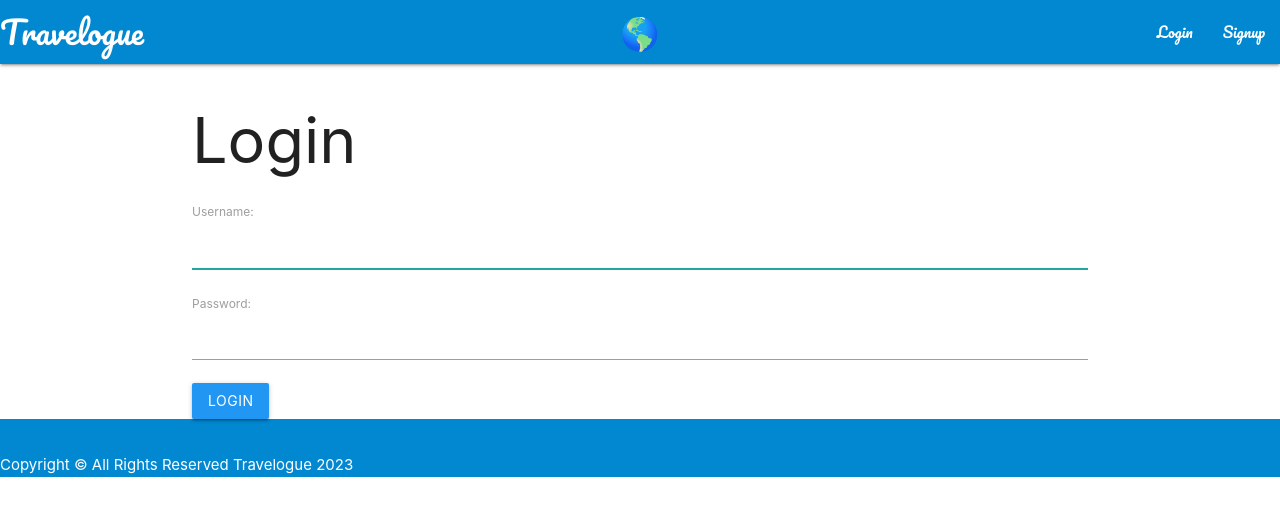
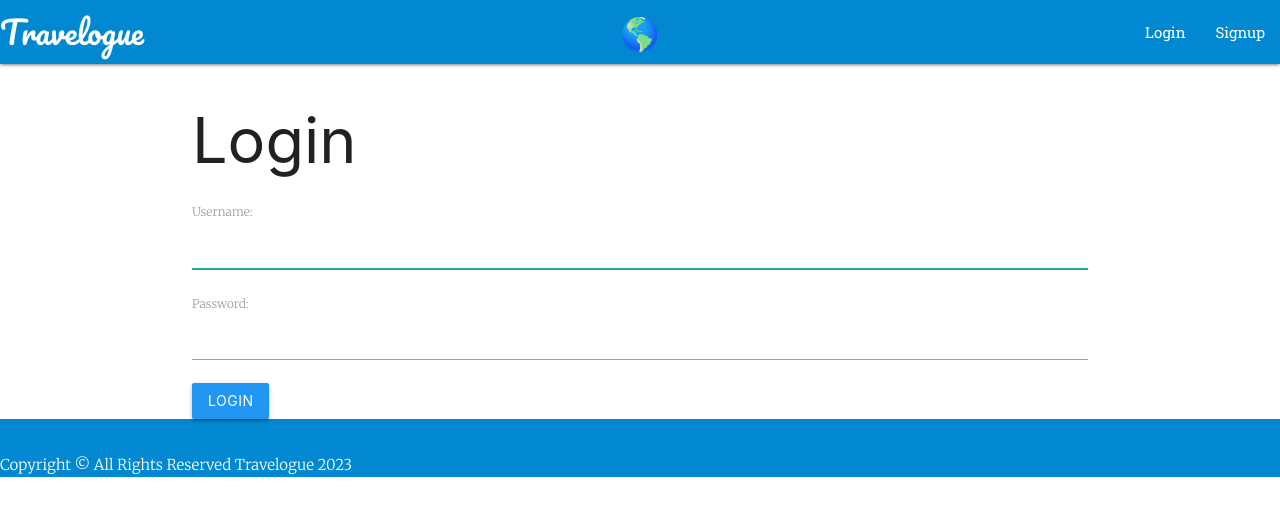
Before and after one commit to zacksigel/travelogue, a Django app: a page that uses main_app/templates/base.html in a window 1280 px wide. Shown: the top 516 px of the page. Run offline with Django 4.2, Linux system fonts and the light colour scheme.

Commit message:
more css fixes

```diff
--- a/main_app/static/css/style.css
+++ b/main_app/static/css/style.css
@@ -21,5 +21,14 @@
 }
 
 li {
-    font-family: 'Pacifico', cursive;
+    font-family: 'Roboto Slab', serif;
 }
+
+p {
+    font-family: 'Merriweather', serif;
+}
+
+.username {
+    font-family: 'Merriweather', serif;
+    font-weight: 800;
+}
--- a/main_app/templates/base.html
+++ b/main_app/templates/base.html
@@ -11,7 +11,8 @@
     <script src="https://cdnjs.cloudflare.com/ajax/libs/materialize/1.0.0/js/materialize.min.js"></script>
     <link rel="preconnect" href="https://fonts.googleapis.com">
     <link rel="preconnect" href="https://fonts.gstatic.com" crossorigin>
-    <link href="https://fonts.googleapis.com/css2?family=Pacifico&display=swap" rel="stylesheet">
+    <link href="https://fonts.googleapis.com/css2?family=Merriweather:wght@300&family=Pacifico&family=Roboto+Slab&display=swap" rel="stylesheet">
+
 
     {% block title %}
     <title>Travelogue</title>
--- a/main_app/templates/cities/index.html
+++ b/main_app/templates/cities/index.html
@@ -11,7 +11,7 @@
         <div class="card large" id="cardy">
             <div class="card-content">
                 {% for photo in city.photo_set.all %}
-                <img class="responsive-img card-panel" src="{{ photo.url }}">
+                <a href="{% url 'detail' city.id %}"><img class="responsive-img card-panel" src="{{ photo.url }}"></a>
                 {% empty %}
                 <div class="card-panel teal-text center-align">No Photos Uploaded</div>
                 {% endfor %}
@@ -21,7 +21,7 @@
     <div class="col s10 m3">
         <div class="card large" id="cardy2">
             <div class="card-content">
-                <span>👤 <a href="{% url 'userprofile' city.user.id %}">{{city.user}}</a></span>
+                <span class="username">👤 <a href="{% url 'userprofile' city.user.id %}">{{city.user}}</a></span>
                 <p><span>📍 <a href="{% url 'detail' city.id %}">{{city.city}}, {{city.country.name}}</a></span></p>
                 <p>🗓 {{city.date}}</p>
                 <p><hr></p>
--- a/main_app/templates/cities/user.html
+++ b/main_app/templates/cities/user.html
@@ -12,7 +12,7 @@
         <div class="card large" id="cardy">
             <div class="card-content">
                 {% for photo in city.photo_set.all %}
-                <img class="responsive-img card-panel" src="{{ photo.url }}">
+                <a href="{% url 'detail' city.id %}"><img class="responsive-img card-panel" src="{{ photo.url }}"></a>
                 {% empty %}
                 <div class="card-panel teal-text center-align">No Photos Uploaded</div>
                 {% endfor %}
```
